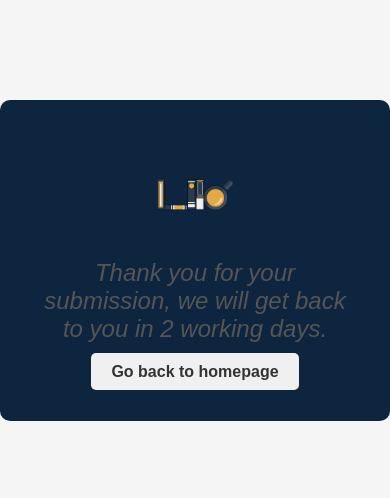
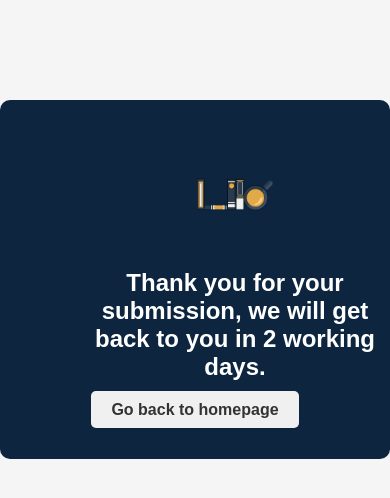
Before and after one commit to HaniehJ97/myweb, a plain HTML site: page thank-you.html in a window 390 px wide. Drawn offline with Linux system fonts and the light colour scheme.

Commit message:
fixed responsive

```diff
--- a/style.css
+++ b/style.css
@@ -589,6 +589,11 @@ form input[type="submit"] {
     .speech-bubble{
         max-width: 450px;
     }
+
+    figure{
+    margin-inline-start: 40px;
+    margin-inline-end: 40px;
+    }
 }
 
 /* For Small Mobile Screens (up to 480px) */
@@ -628,7 +633,7 @@ form input[type="submit"] {
 
     .speech-bubble.left,
     .speech-bubble.right {
-        max-width: 200px;
+        flex-direction: column;
     }
 
 
--- a/thank-you.html
+++ b/thank-you.html
@@ -11,9 +11,10 @@
 <body>
 
     <section class="thank-you-section">
+
         <figure>
             <img src="images/Logo.png" alt="Library Finder Logo" class="logo-image" title="logo">
-            <figcaption>Thank you for your submission, we will get back to you in 2 working days.</figcaption>
+            <h2>Thank you for your submission, we will get back to you in 2 working days.</h2>
         </figure>
         <a href="index.html" class="back-button">Go back to homepage</a>
     </section>
```
Also changed, not shown: 1 other file.
